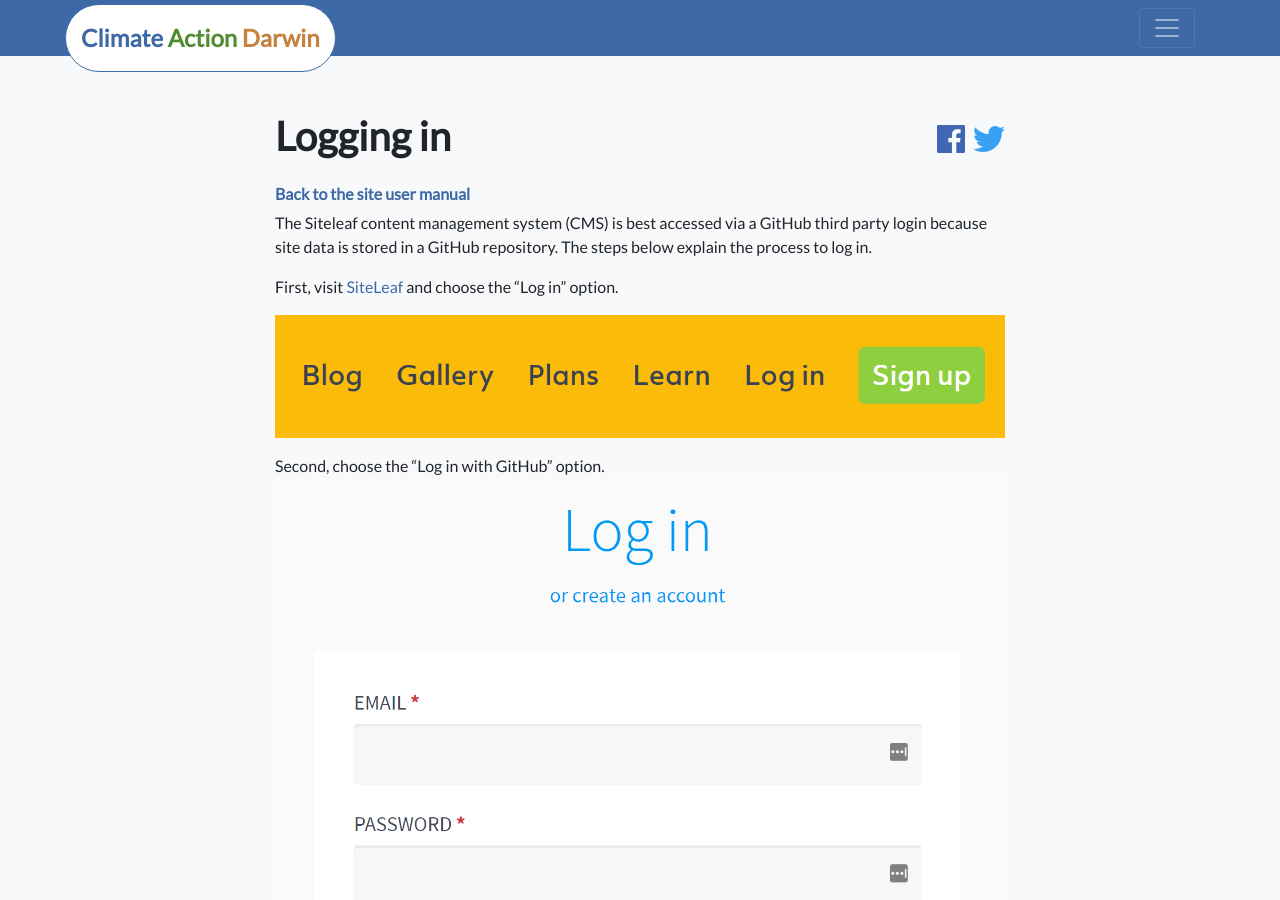
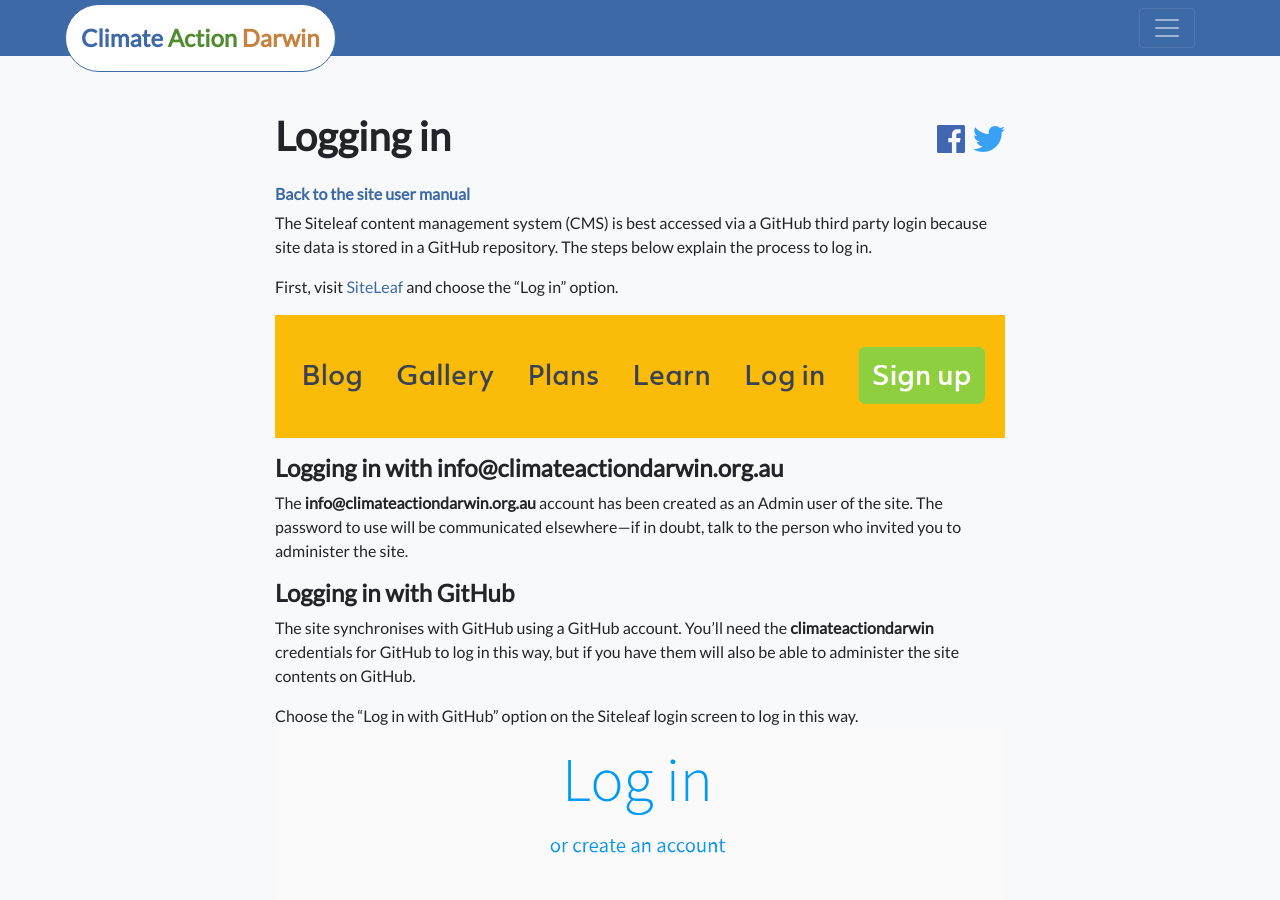
Before and after one commit to superdivest/superdivest.github.io, a Jekyll site: the page built from logging-in.markdown, in a window 1280 px wide and 900 px high. Built offline with Jekyll 4.4.1, drawn with Linux system fonts in a browser that asks for light colours; nearby versions of some CDN libraries; some of the changed text lies outside the part shown.

Commit message:
Updated Logging In

```diff
--- a/logging-in.markdown
+++ b/logging-in.markdown
@@ -12,12 +12,22 @@
 
 ![Log in](/uploads/siteleaf-login.png)
 
-Second, choose the "Log in with GitHub" option.
+#### Logging in with info@climateactiondarwin.org.au
+
+The **info@climateactiondarwin.org.au** account has been created as an Admin user of the site. The password to use will be communicated elsewhere—if in doubt, talk to the person who invited you to administer the site.
+
+#### Logging in with GitHub
+
+The site synchronises with GitHub using a GitHub account. You'll need the **climateactiondarwin** credentials for GitHub to log in this way, but if you have them will also be able to administer the site contents on GitHub.
+
+Choose the "Log in with GitHub" option on the Siteleaf login screen to log in this way.
 ![login-on-github.png](/uploads/login-on-github.png)
 
 On the GitHub login screen, enter the Climate Action Darwin GitHub credentials.
 ![the-github-login-screen.png](/uploads/the-github-login-screen.png)
 
+#### Select the Climate Action Darwin site
+
 After logging in successfully, you will be returned to Siteleaf. Select the "Climate Action Darwin" site from the list of sites. This takes you to the [main Siteleaf administration interface](/the-siteleaf-interface/).
 ![select-the-cad-site.png](/uploads/select-the-cad-site.png)
 
```
